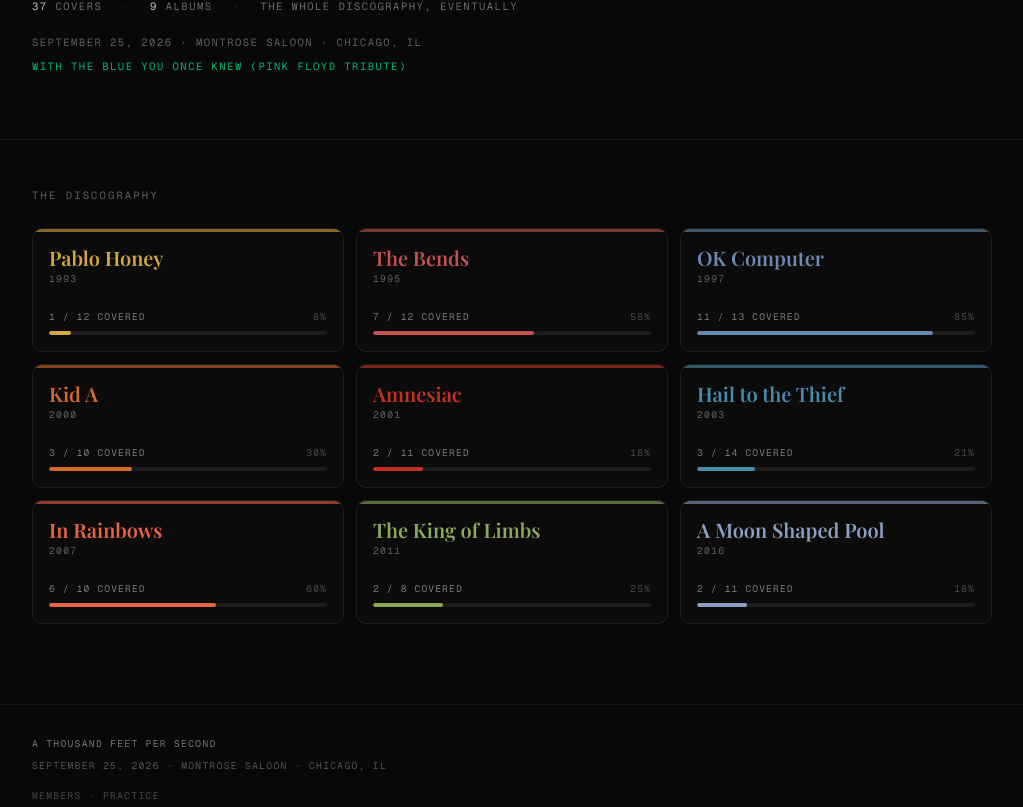
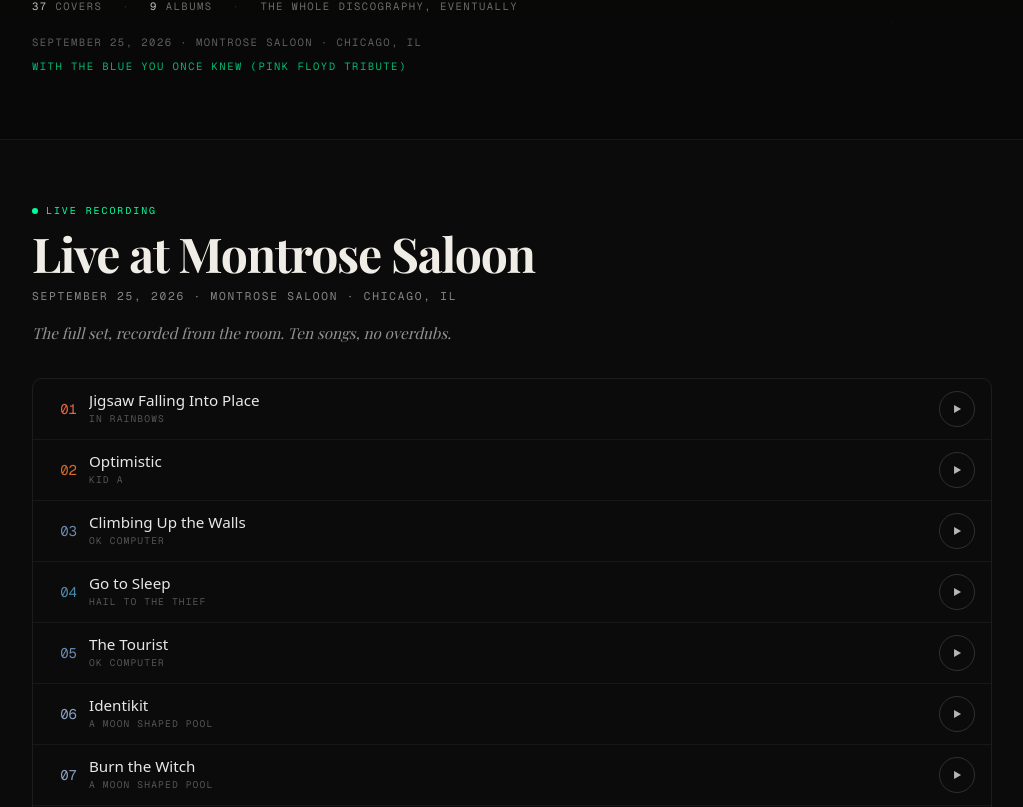
Before and after one commit to topher416/fmnogg.in, a Next.js app: page / in a window 1280 px wide. Shown: the part 953-1760 px from the top of the page, without its empty margins (128-1151 px from the left). Built offline with nearby package versions, Linux system fonts and the light colour scheme; a web font is replaced by a local one.

Commit message:
Add LiveSet to homepage landing

```diff
--- a/src/components/site/Landing.tsx
+++ b/src/components/site/Landing.tsx
@@ -1,6 +1,7 @@
 import SiteHeader from "@/components/site/SiteHeader";
 import ShowHero from "@/components/site/ShowHero";
 import AlbumBrowser from "@/components/site/AlbumBrowser";
+import LiveSet from "@/components/site/LiveSet";
 import SiteFooter from "@/components/site/SiteFooter";
 
 export default function Landing() {
@@ -9,6 +10,7 @@
       <SiteHeader />
       <main>
         <ShowHero />
+        <LiveSet />
         <AlbumBrowser />
       </main>
       <SiteFooter />
```
